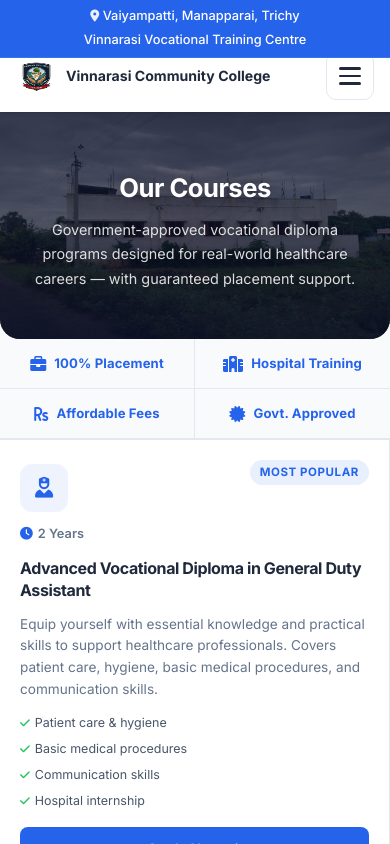
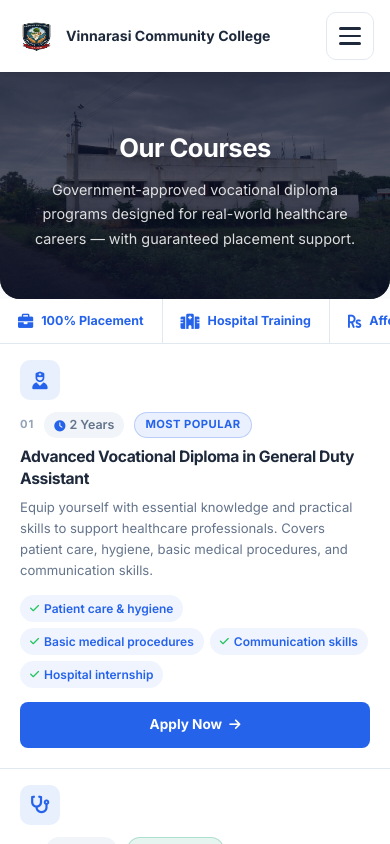
Before and after one commit to xf0Jeeva/vinnarasi-college-website, a Next.js app: page /courses in a window 390 px wide. Shown: the top 844 px of the page. Built offline with nearby package versions, Linux system fonts and the light colour scheme.

Commit message:
Fix mobile navigation hamburger menu and remove top bar address

```diff
--- a/app/courses/page.tsx
+++ b/app/courses/page.tsx
@@ -1,6 +1,5 @@
 import type { Metadata } from 'next';
 import Link from 'next/link';
-import FadeIn from '@/components/FadeIn';
 
 export const metadata: Metadata = {
   title: 'Vocational Diploma Courses in Trichy | GDA, Patient Care, MLT, OT Technology',
@@ -26,6 +25,7 @@
     title: 'Advanced Vocational Diploma in General Duty Assistant',
     duration: '2 Years',
     tag: 'Most Popular',
+    tagColor: '#2563eb',
     highlights: ['Patient care & hygiene', 'Basic medical procedures', 'Communication skills', 'Hospital internship'],
     desc: 'Equip yourself with essential knowledge and practical skills to support healthcare professionals. Covers patient care, hygiene, basic medical procedures, and communication skills.',
   },
@@ -34,6 +34,7 @@
     title: 'Vocational Diploma in General Duty Assistant',
     duration: '1 Year',
     tag: 'Fast Track',
+    tagColor: '#059669',
     highlights: ['Basic patient care', 'Clinical support tasks', 'Hospital hygiene', 'Quick placement'],
     desc: 'A one-year fast-track program to assist healthcare staff with basic patient care, hygiene maintenance, and clinical support in hospitals and healthcare facilities.',
   },
@@ -42,6 +43,7 @@
     title: 'Diploma in Patient Care Assistant',
     duration: '2 Years',
     tag: '',
+    tagColor: '',
     highlights: ['Vital signs monitoring', 'Mobility assistance', 'Patient well-being', 'Supervised care'],
     desc: 'Develop essential patient care skills including monitoring vital signs, assisting with mobility, maintaining hygiene, and supporting patient well-being under professional supervision.',
   },
@@ -50,6 +52,7 @@
     title: 'Diploma in First Aid and Patient Care',
     duration: '2 Years',
     tag: '',
+    tagColor: '',
     highlights: ['Emergency first aid', 'Clinical support', 'Patient handling', 'Crisis response'],
     desc: 'Combines first aid techniques with patient care skills. Learn to handle emergency situations and provide basic support in clinical environments.',
   },
@@ -58,6 +61,7 @@
     title: 'Diploma in Medical Laboratory Technology',
     duration: '2 Years',
     tag: '',
+    tagColor: '',
     highlights: ['Diagnostic techniques', 'Sample collection', 'Lab equipment', 'Medical testing'],
     desc: 'Training in diagnostic techniques, sample collection, and lab equipment operation. Perfect for those interested in the technical aspects of healthcare and medical testing.',
   },
@@ -66,6 +70,7 @@
     title: 'Diploma in Operation Theatre Technology',
     duration: '2 Years',
     tag: '',
+    tagColor: '',
     highlights: ['Sterilization protocols', 'Surgical instruments', 'Pre/post-op care', 'OT procedures'],
     desc: 'Focused on operation theatre procedures including sterilization protocols, surgical instrument handling, and pre/post-operative patient care.',
   },
@@ -74,6 +79,7 @@
     title: 'Village Health Worker',
     duration: '1 Year',
     tag: 'Community',
+    tagColor: '#7c3aed',
     highlights: ['Primary healthcare', 'Rural health support', 'Community outreach', 'Basic medical care'],
     desc: 'Trains individuals to deliver basic health services and provide primary medical care in rural areas. Perfect for community healthcare and rural health support.',
   },
@@ -88,62 +94,81 @@
 
 export default function CoursesPage() {
   return (
-    <>
+    <div className="courses-root">
+      {/* Hero */}
       <div className="hero-inner">
         <h1>Our Courses</h1>
         <p>Government-approved vocational diploma programs designed for real-world healthcare careers — with guaranteed placement support.</p>
       </div>
 
-      {/* Perks bar */}
-      <div className="courses-perks-bar">
+      {/* Perks strip */}
+      <div className="crs-perks">
         {perks.map((p) => (
-          <div key={p.label} className="courses-perk">
+          <div key={p.label} className="crs-perk">
             <i className={p.icon}></i>
             <span>{p.label}</span>
           </div>
         ))}
       </div>
 
-      {/* Course cards */}
-      <div className="courses-page-grid">
-        {courses.map((course) => (
-          <FadeIn key={course.title}>
-            <div className="cp-card">
-              {course.tag && <span className="cp-tag">{course.tag}</span>}
-              <div className="cp-icon"><i className={course.icon}></i></div>
-              <div className="cp-duration"><i className="fas fa-clock"></i> {course.duration}</div>
-              <h3>{course.title}</h3>
-              <p className="cp-desc">{course.desc}</p>
-              <ul className="cp-highlights">
+      {/* Course list */}
+      <div className="crs-list">
+        {courses.map((course, idx) => (
+          <div key={course.title} className="crs-card">
+            <div className="crs-card-left">
+              <div className="crs-icon-wrap">
+                <i className={course.icon}></i>
+              </div>
+            </div>
+            <div className="crs-card-body">
+              <div className="crs-card-top">
+                <div className="crs-meta">
+                  <span className="crs-num">0{idx + 1}</span>
+                  <span className="crs-dur"><i className="fas fa-clock"></i> {course.duration}</span>
+                  {course.tag && (
+                    <span className="crs-tag" style={{ background: course.tagColor + '18', color: course.tagColor, border: `1px solid ${course.tagColor}40` }}>
+                      {course.tag}
+                    </span>
+                  )}
+                </div>
+                <h3 className="crs-title">{course.title}</h3>
+                <p className="crs-desc">{course.desc}</p>
+              </div>
+              <div className="crs-chips">
                 {course.highlights.map((h) => (
-                  <li key={h}><i className="fas fa-check"></i> {h}</li>
+                  <span key={h} className="crs-chip">
+                    <i className="fas fa-check"></i> {h}
+                  </span>
                 ))}
-              </ul>
-              <Link href={`/admissions?course=${encodeURIComponent(course.title)}`} className="cp-apply-btn">
+              </div>
+              <Link
+                href={`/admissions?course=${encodeURIComponent(course.title)}`}
+                className="crs-apply"
+              >
                 Apply Now <i className="fas fa-arrow-right"></i>
               </Link>
             </div>
-          </FadeIn>
+          </div>
         ))}
       </div>
 
-      {/* CTA strip */}
-      <FadeIn>
-        <div className="courses-cta-strip">
-          <div className="courses-cta-text">
+      {/* CTA */}
+      <div className="crs-cta">
+        <div className="crs-cta-inner">
+          <div className="crs-cta-text">
             <h3>Not sure which course to pick?</h3>
-            <p>Talk to our counsellor — we&apos;ll help you choose the right path.</p>
+            <p>Talk to our counsellor — we&apos;ll help you choose the right path for your career.</p>
           </div>
-          <div className="courses-cta-actions">
-            <a href="tel:+919942185370" className="cp-apply-btn">
+          <div className="crs-cta-btns">
+            <a href="tel:+919942185370" className="crs-cta-call">
               <i className="fas fa-phone-alt"></i> Call Us
             </a>
-            <a href="https://wa.me/919942185370" target="_blank" rel="noreferrer" className="cp-wa-btn">
+            <a href="https://wa.me/919942185370" target="_blank" rel="noreferrer" className="crs-cta-wa">
               <i className="fab fa-whatsapp"></i> WhatsApp
             </a>
           </div>
         </div>
-      </FadeIn>
-    </>
+      </div>
+    </div>
   );
 }
--- a/app/globals.css
+++ b/app/globals.css
@@ -17,7 +17,7 @@
 
 body {
   font-family: 'Inter', sans-serif;
-  padding-top: 112px; /* Increased to accommodate top-bar + header */
+  padding-top: 72px; /* Set to header height (72px) */
   background-color: var(--background-color);
   color: var(--text-color);
   line-height: 1.6;
@@ -37,31 +37,7 @@
 /* ══════════════════════════════
    HEADER
    ══════════════════════════════ */
-.top-bar {
-  background: var(--primary-color);
-  color: white;
-  height: 40px;
-  display: flex;
-  align-items: center;
-  justify-content: center;
-  font-size: 0.8rem;
-  font-weight: 500;
-  position: fixed;
-  top: 0;
-  left: 0;
-  right: 0;
-  z-index: 1000;
-  border-bottom: 1px solid rgba(255,255,255,0.1);
-}
-.top-bar-content {
-  display: flex;
-  align-items: center;
-  gap: 15px;
-  max-width: 1200px;
-  padding: 0 24px;
-}
-.top-bar-content i { font-size: 0.75rem; opacity: 0.9; }
-.top-bar-spacer { opacity: 0.3; }
+
 
 .site-header {
   display: flex;
@@ -72,10 +48,10 @@
   background: rgba(255,255,255,0.97);
   backdrop-filter: blur(12px);
   position: fixed;
-  top: 40px; /* Offset by top-bar height */
+  top: 0; /* Reset to 0 since top-bar is removed */
   left: 0; right: 0;
-  z-index: 999;
-  box-shadow: 0 1px 4px rgba(0,0,0,0.1);
+  z-index: 1010; /* Ensure header is above everything else */
+  box-shadow: 0 2px 10px rgba(0,0,0,0.08);
 }
 .site-logo {
   display: flex; align-items: center; gap: 10px;
@@ -104,6 +80,8 @@
   cursor: pointer; padding: 0; flex-shrink: 0;
   -webkit-tap-highlight-color: transparent;
   touch-action: manipulation;
+  z-index: 1011;
+  position: relative;
 }
 .hbg span {
   display: block; width: 22px; height: 2.5px;
@@ -118,12 +96,12 @@
 .mob-nav {
   display: none;
   position: fixed; top: 72px; left: 0; right: 0;
-  background: #fff; z-index: 998;
+  background: #fff; z-index: 1005;
   border-bottom: 1px solid #e2e8f0;
-  box-shadow: 0 8px 24px rgba(0,0,0,0.12);
+  box-shadow: 0 10px 30px rgba(0,0,0,0.15);
   padding-bottom: 16px;
 }
-.mob-nav--open { display: block; }
+.mob-nav.mob-nav--open { display: block !important; }
 .mob-nav ul { list-style: none; margin: 0; padding: 8px 0; }
 .mob-nav ul li a {
   display: block; padding: 16px 24px;
@@ -146,21 +124,19 @@
 }
 .mob-overlay {
   position: fixed; inset: 0;
-  background: rgba(0,0,0,0.35); z-index: 997;
+  background: rgba(0,0,0,0.45); z-index: 1000;
+  backdrop-filter: blur(4px);
 }
 
 @media (max-width: 1099px) {
-  body { padding-top: 112px; }
-  .top-bar { height: auto; padding: 6px 12px; text-align: center; }
-  .top-bar-content { flex-direction: column; gap: 4px; }
-  .top-bar-spacer { display: none; }
-  .site-header { top: 40px; padding: 0 16px; }
+  body { padding-top: 72px; }
+  .site-header { top: 0; padding: 0 16px; }
   .site-nav { display: none; }
   .hbg { display: flex; }
   .site-logo span { font-size: 0.88rem; }
 }
 @media (min-width: 1100px) {
-  body { padding-top: 112px; }
+  body { padding-top: 72px; }
   .hbg { display: none; }
   .mob-nav { display: none !important; }
 }
@@ -1754,3 +1730,245 @@
   background: rgba(37,99,235,0.2);
   color: var(--text-color);
 }
+
+/* ════════════════════════════════
+   COURSES PAGE — REDESIGN
+════════════════════════════════ */
+.courses-root { width: 100%; }
+
+/* Perks strip */
+.crs-perks {
+  display: flex;
+  width: 100%;
+  background: #fff;
+  border-bottom: 1px solid var(--border-color);
+  overflow-x: auto;
+  -webkit-overflow-scrolling: touch;
+  scrollbar-width: none;
+}
+.crs-perks::-webkit-scrollbar { display: none; }
+.crs-perk {
+  display: flex;
+  align-items: center;
+  gap: 8px;
+  padding: 14px 28px;
+  font-size: 0.85rem;
+  font-weight: 700;
+  color: var(--primary-color);
+  border-right: 1px solid var(--border-color);
+  white-space: nowrap;
+  flex-shrink: 0;
+  transition: background 0.2s;
+}
+.crs-perk:last-child { border-right: none; }
+.crs-perk:hover { background: rgba(37,99,235,0.04); }
+.crs-perk i { font-size: 0.95rem; }
+
+/* Course list */
+.crs-list {
+  width: 100%;
+  display: flex;
+  flex-direction: column;
+  background: var(--background-color);
+}
+
+/* Course card */
+.crs-card {
+  display: flex;
+  gap: 0;
+  background: #fff;
+  border-bottom: 1px solid var(--border-color);
+  transition: box-shadow 0.2s ease;
+  position: relative;
+}
+.crs-card:hover {
+  box-shadow: 0 4px 24px rgba(37,99,235,0.08);
+  z-index: 1;
+}
+
+/* Left accent column */
+.crs-card-left {
+  width: 72px;
+  flex-shrink: 0;
+  display: flex;
+  align-items: flex-start;
+  justify-content: center;
+  padding-top: 28px;
+  background: rgba(37,99,235,0.03);
+  border-right: 1px solid var(--border-color);
+}
+.crs-icon-wrap {
+  width: 40px;
+  height: 40px;
+  background: rgba(37,99,235,0.1);
+  border-radius: 10px;
+  display: flex;
+  align-items: center;
+  justify-content: center;
+  font-size: 1.1rem;
+  color: var(--primary-color);
+}
+
+/* Card body */
+.crs-card-body {
+  flex: 1;
+  padding: 24px 32px 24px 28px;
+  display: flex;
+  flex-direction: column;
+  gap: 14px;
+  min-width: 0;
+}
+.crs-card-top { display: flex; flex-direction: column; gap: 8px; }
+
+/* Meta row */
+.crs-meta {
+  display: flex;
+  align-items: center;
+  gap: 10px;
+  flex-wrap: wrap;
+}
+.crs-num {
+  font-size: 0.7rem;
+  font-weight: 800;
+  color: #94a3b8;
+  letter-spacing: 0.08em;
+}
+.crs-dur {
+  font-size: 0.78rem;
+  font-weight: 600;
+  color: #64748b;
+  display: flex;
+  align-items: center;
+  gap: 4px;
+  background: #f1f5f9;
+  padding: 3px 10px;
+  border-radius: 20px;
+}
+.crs-dur i { font-size: 0.7rem; color: var(--primary-color); }
+.crs-tag {
+  font-size: 0.7rem;
+  font-weight: 700;
+  padding: 3px 10px;
+  border-radius: 20px;
+  letter-spacing: 0.04em;
+  text-transform: uppercase;
+}
+
+/* Title & desc */
+.crs-title {
+  font-size: 1.05rem;
+  font-weight: 700;
+  color: var(--text-color);
+  line-height: 1.35;
+  margin: 0;
+}
+.crs-desc {
+  font-size: 0.85rem;
+  color: #64748b;
+  line-height: 1.6;
+  margin: 0;
+}
+
+/* Highlight chips */
+.crs-chips {
+  display: flex;
+  flex-wrap: wrap;
+  gap: 6px;
+}
+.crs-chip {
+  display: inline-flex;
+  align-items: center;
+  gap: 5px;
+  font-size: 0.75rem;
+  font-weight: 600;
+  color: var(--primary-color);
+  background: rgba(37,99,235,0.07);
+  padding: 4px 10px;
+  border-radius: 20px;
+}
+.crs-chip i { font-size: 0.65rem; color: #22c55e; }
+
+/* Apply button */
+.crs-apply {
+  display: inline-flex;
+  align-items: center;
+  gap: 7px;
+  background: var(--primary-color);
+  color: #fff;
+  padding: 10px 20px;
+  border-radius: 8px;
+  font-size: 0.85rem;
+  font-weight: 700;
+  text-decoration: none;
+  width: fit-content;
+  transition: all 0.2s ease;
+}
+.crs-apply:hover {
+  background: var(--hover-color);
+  transform: translateY(-2px);
+  box-shadow: 0 4px 14px rgba(37,99,235,0.3);
+}
+.crs-apply i { font-size: 0.8rem; transition: transform 0.2s; }
+.crs-apply:hover i { transform: translateX(3px); }
+
+/* CTA strip */
+.crs-cta {
+  width: 100%;
+  background: linear-gradient(135deg, #0f172a, #1e3a5f);
+  padding: 48px 80px;
+}
+.crs-cta-inner {
+  max-width: 1100px;
+  margin: 0 auto;
+  display: flex;
+  align-items: center;
+  justify-content: space-between;
+  gap: 32px;
+  flex-wrap: wrap;
+}
+.crs-cta-text h3 { color: #fff; font-size: 1.3rem; font-weight: 700; margin-bottom: 6px; }
+.crs-cta-text p { color: rgba(255,255,255,0.65); font-size: 0.9rem; }
+.crs-cta-btns { display: flex; gap: 12px; flex-wrap: wrap; }
+.crs-cta-call {
+  display: inline-flex; align-items: center; gap: 8px;
+  background: var(--primary-color); color: #fff;
+  padding: 12px 22px; border-radius: 8px;
+  font-size: 0.9rem; font-weight: 700; text-decoration: none;
+  transition: all 0.2s;
+}
+.crs-cta-call:hover { background: var(--hover-color); transform: translateY(-2px); }
+.crs-cta-wa {
+  display: inline-flex; align-items: center; gap: 8px;
+  background: #25d366; color: #fff;
+  padding: 12px 22px; border-radius: 8px;
+  font-size: 0.9rem; font-weight: 700; text-decoration: none;
+  transition: all 0.2s;
+}
+.crs-cta-wa:hover { background: #1ebe5d; transform: translateY(-2px); }
+
+/* ── Mobile ── */
+@media (max-width: 768px) {
+  .crs-perks { padding: 0; }
+  .crs-perk { padding: 12px 18px; font-size: 0.78rem; }
+
+  .crs-card { flex-direction: column; }
+  .crs-card-left {
+    width: 100%;
+    padding: 16px 20px 0;
+    background: none;
+    border-right: none;
+    border-bottom: none;
+    justify-content: flex-start;
+    flex-direction: row;
+    align-items: center;
+    gap: 10px;
+  }
+  .crs-card-body { padding: 12px 20px 20px; }
+  .crs-title { font-size: 0.98rem; }
+  .crs-desc { font-size: 0.82rem; }
+  .crs-apply { width: 100%; justify-content: center; padding: 12px; }
+  .crs-cta { padding: 36px 20px; }
+  .crs-cta-inner { flex-direction: column; align-items: flex-start; }
+  .crs-cta-btns { width: 100%; }
+  .crs-cta-call, .crs-cta-wa { flex: 1; justify-content: center; }
+}
--- a/components/Header.tsx
+++ b/components/Header.tsx
@@ -18,13 +18,7 @@
 
   return (
     <>
-      <div className="top-bar">
-        <div className="top-bar-content">
-          <span><i className="fas fa-map-marker-alt"></i> Vaiyampatti, Manapparai, Trichy</span>
-          <span className="top-bar-spacer">|</span>
-          <span>Vinnarasi Vocational Training Centre</span>
-        </div>
-      </div>
+
       <header className="site-header">
         {/* Logo */}
         <Link href="/" className="site-logo" onClick={() => setOpen(false)}>
@@ -48,7 +42,7 @@
         {/* Hamburger button */}
         <button
           className={`hbg${open ? ' hbg--open' : ''}`}
-          onClick={() => setOpen(v => !v)}
+          onClick={() => setOpen(!open)}
           aria-label="Menu"
           type="button"
         >
@@ -56,8 +50,10 @@
         </button>
       </header>
 
-      {/* Mobile nav panel */}
-      <div className={`mob-nav${open ? ' mob-nav--open' : ''}`}>
+      {/* Mobile nav panel & Overlay */}
+      {open && (
+        <>
+          <div className="mob-nav mob-nav--open">
             <ul>
               {navLinks.map(({ href, label }) => (
                 <li key={href}>
@@ -75,8 +71,9 @@
               <i className="fas fa-phone-alt" /> +91 99421 85370
             </a>
           </div>
-
-      {open && <div className="mob-overlay" onClick={() => setOpen(false)} />}
+          <div className="mob-overlay" onClick={() => setOpen(false)} />
+        </>
+      )}
     </>
   );
 }
```
Lines whose indentation alone changed are shown as unchanged.
